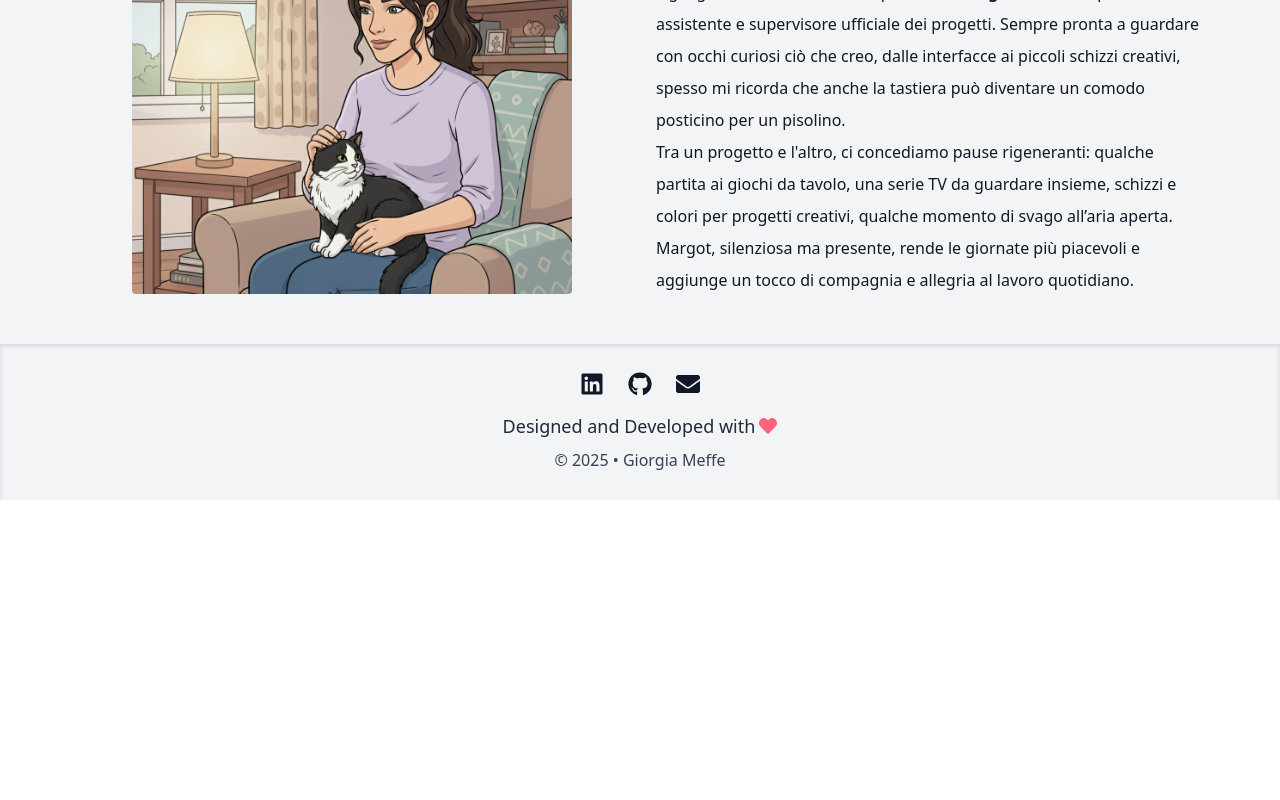
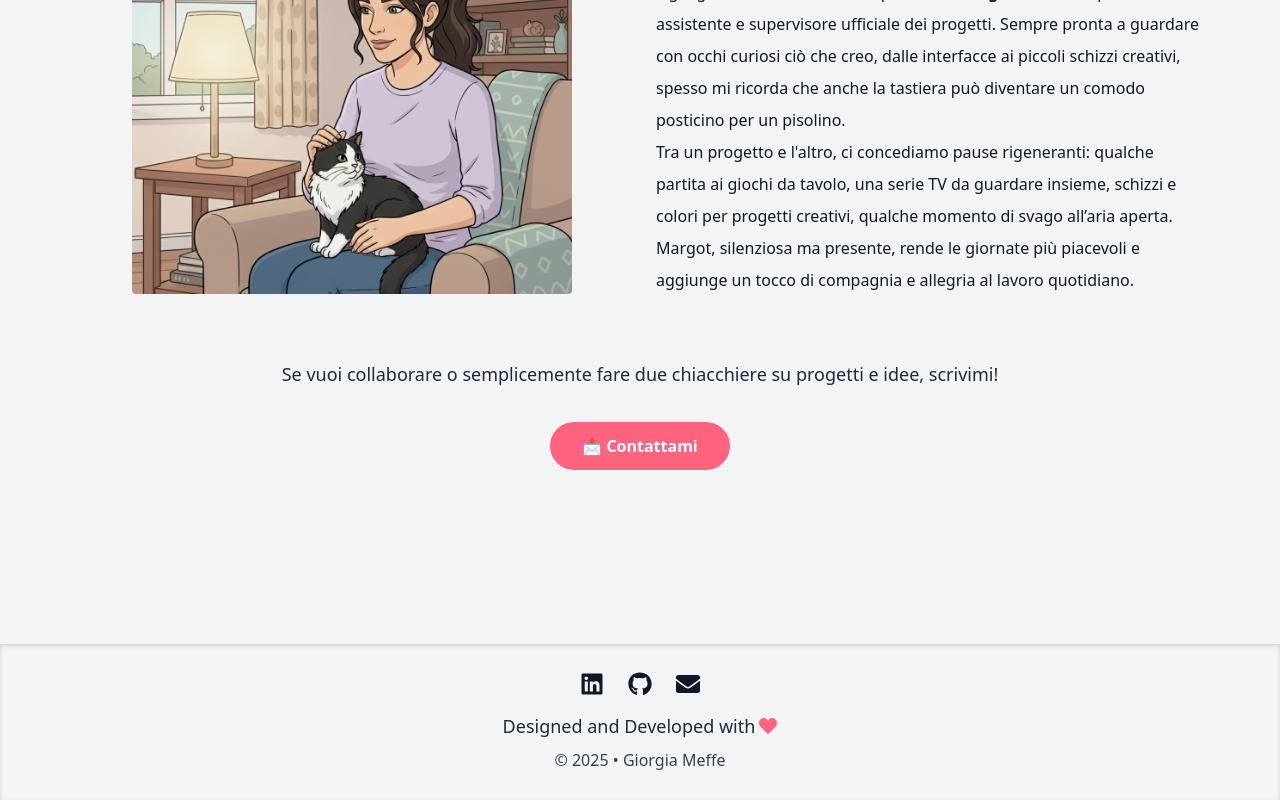
Before and after one commit to giorgiameffe/giorgiameffe-portfolio, a React (Vite) app: page /about in a window 1280 px wide. Shown: the part 2629-3429 px from the top of the page. Before the commit the page ends 3129 px from the top, so only its background shows below. Built offline with nearby package versions, Linux system fonts and the light colour scheme; a web font is replaced by a local one.

Commit message:
feat: add AboutPage cta section

```diff
--- a/src/pages/AboutPage.tsx
+++ b/src/pages/AboutPage.tsx
@@ -3,6 +3,7 @@ import NarrativeBlockList from "../components/NarrativeBlockList";
 import SkillsSection from "../components/SkillsSection";
 import PersonalBlock from "../components/PersonalBlock";
 import personalBlockData from "../data/personalBlockData";
+import { Link } from "react-router-dom";
 import { motion } from "framer-motion";
 
 const AboutPage: React.FC = () => {
@@ -36,6 +37,38 @@ const AboutPage: React.FC = () => {
                 imageDark={personalBlockData.imageDark}
                 imageLight={personalBlockData.imageLight}
             />
+
+            <motion.div
+                initial={{ opacity: 0, y: 40, scale: 0.95 }}
+                whileInView={{ opacity: 1, y: 0, scale: 1 }}
+                viewport={{ once: true, amount: 0.3 }}
+                transition={{ duration: 0.8, ease: "easeOut" }}
+                className="relative text-center py-16 px-4 overflow-hidden min-h-[300px]"
+            >
+                <motion.p
+                    className="text-lg leading-relaxed mb-8 text-gray-800 dark:text-gray-200 relative z-10"
+                    initial={{ opacity: 0, y: 20 }}
+                    whileInView={{ opacity: 1, y: 0 }}
+                    viewport={{ once: true }}
+                    transition={{ duration: 0.6, delay: 0.4 }}
+                >
+                    Se vuoi collaborare o semplicemente fare due chiacchiere su progetti e idee, scrivimi!
+                </motion.p>
+
+                <motion.div
+                    initial={{ opacity: 0, y: 20 }}
+                    whileInView={{ opacity: 1, y: 0 }}
+                    viewport={{ once: true }}
+                    transition={{ duration: 0.6, delay: 0.6 }}
+                >
+                    <Link to="/contacts" className="inline-flex items-center gap-2 font-semibold text-white bg-rose-400 dark:bg-rose-700
+                px-8 py-3 rounded-full transition-transform duration-300 hover:-translate-y-1 relative z-10">
+                        📩 Contattami
+                    </Link>
+                </motion.div>
+
+            </motion.div>
+
         </div>
     )
 }
```
